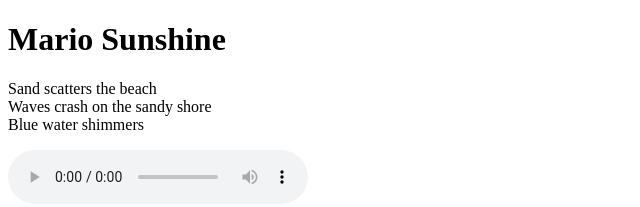
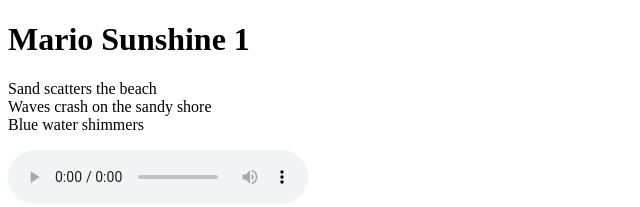
Before and after one commit to jame46120/MI-349-html-more-kinds-of-content, a plain HTML site: page index.html in a window 1280 px wide. Shown: the top 207 px of the page, 0-640 px from the left. Drawn offline with Linux system fonts and the light colour scheme.

Commit message:
Force GH Pages

```diff
--- a/index.html
+++ b/index.html
@@ -7,7 +7,7 @@
   <title>Document</title>
 </head>
 <body>
-    <h1>Mario Sunshine</h1>
+    <h1>Mario Sunshine 1</h1>
 
     <p>
         Sand scatters the beach <br>
```
